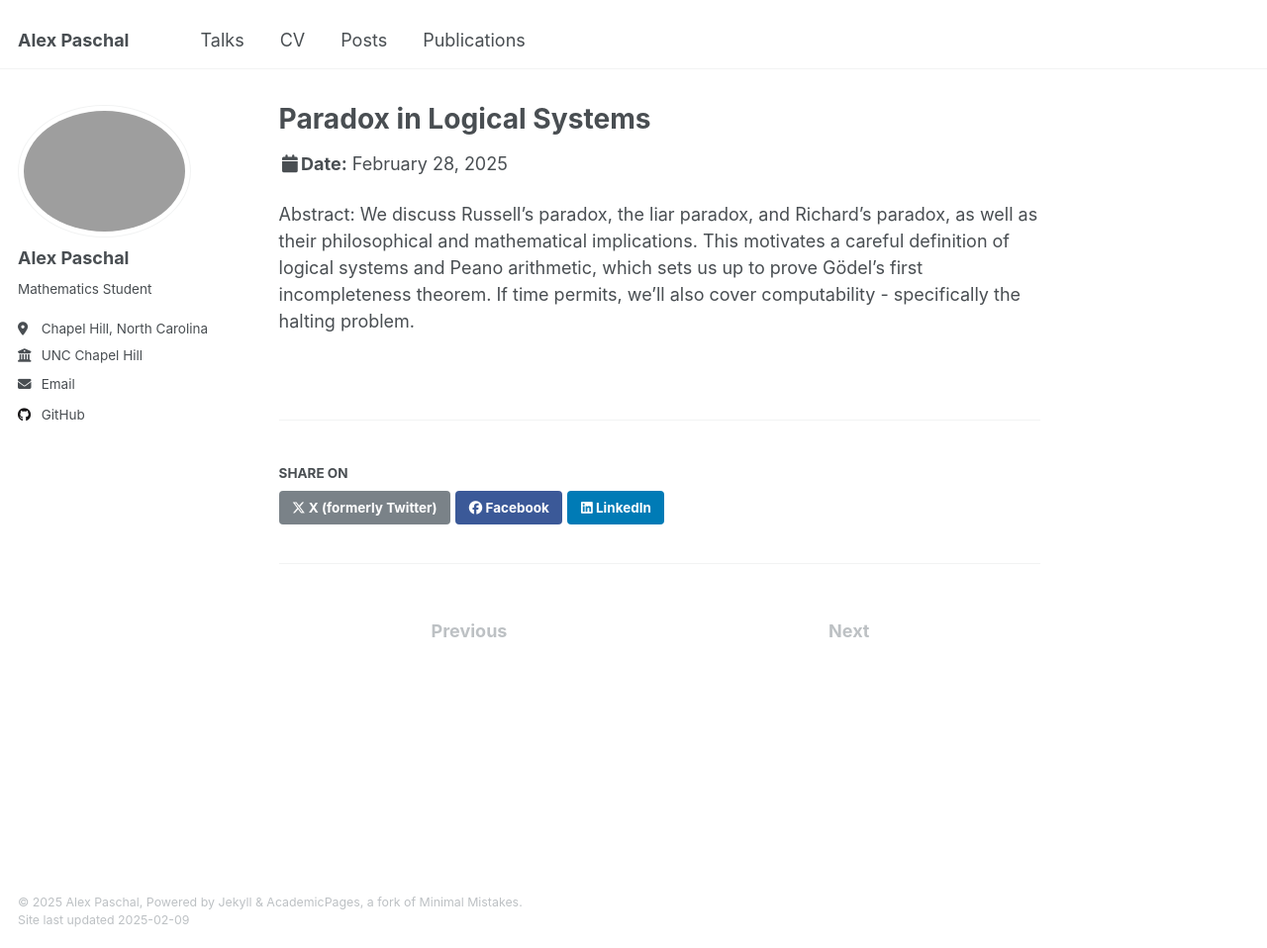
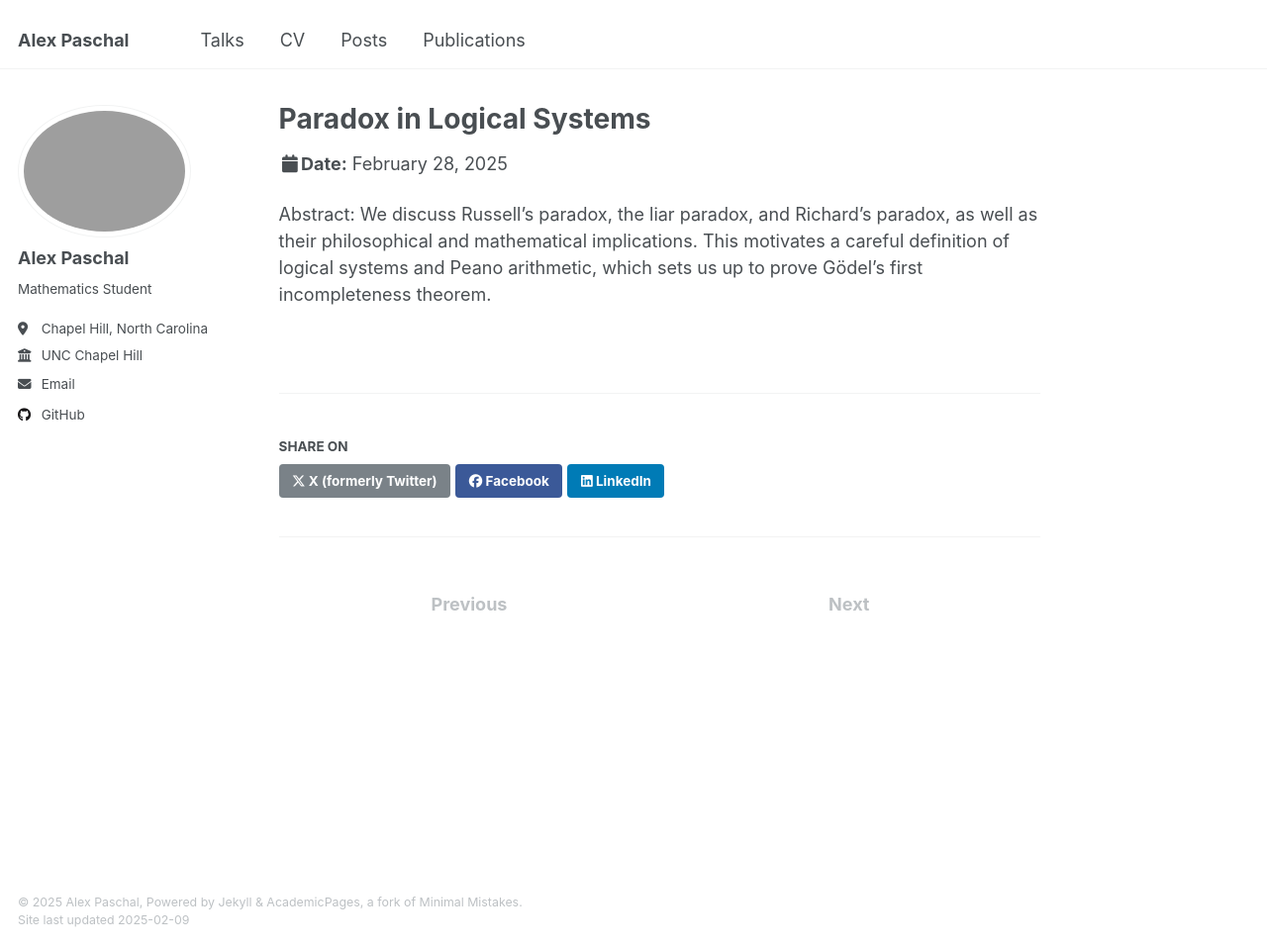
Before and after one commit to alexmpaschal/alexmpaschal.github.io, a Jekyll site: the page built from _talks/2025-02-28-paradoxes.md, in a window 1280 px wide and 958 px high. Shown: the whole window at 99% size. Built offline with Jekyll 4.4.1, drawn with Linux system fonts in a browser that asks for light colours.

Commit message:
Update talk abstract

```diff
--- a/_talks/2025-02-28-paradoxes.md
+++ b/_talks/2025-02-28-paradoxes.md
@@ -8,4 +8,4 @@ date: 2025-02-28
 location: "Chapel Hill, North Carolina"
 ---
 
-Abstract: We discuss Russell's paradox, the liar paradox, and Richard's paradox, as well as their philosophical and mathematical implications. This motivates a careful definition of logical systems and Peano arithmetic, which sets us up to prove Gödel's first incompleteness theorem. If time permits, we'll also cover computability - specifically the halting problem.
+Abstract: We discuss Russell's paradox, the liar paradox, and Richard's paradox, as well as their philosophical and mathematical implications. This motivates a careful definition of logical systems and Peano arithmetic, which sets us up to prove Gödel's first incompleteness theorem.
```
